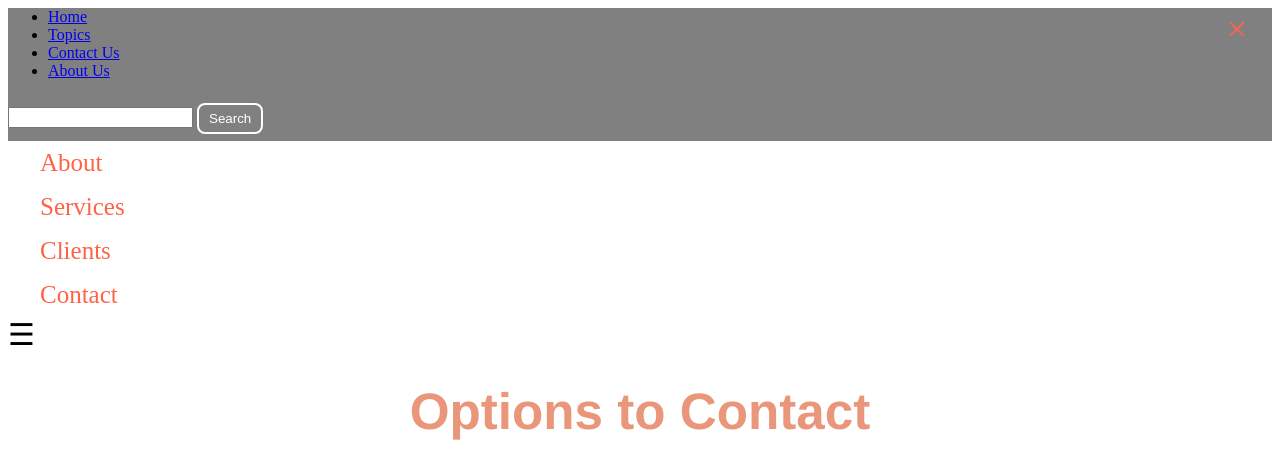
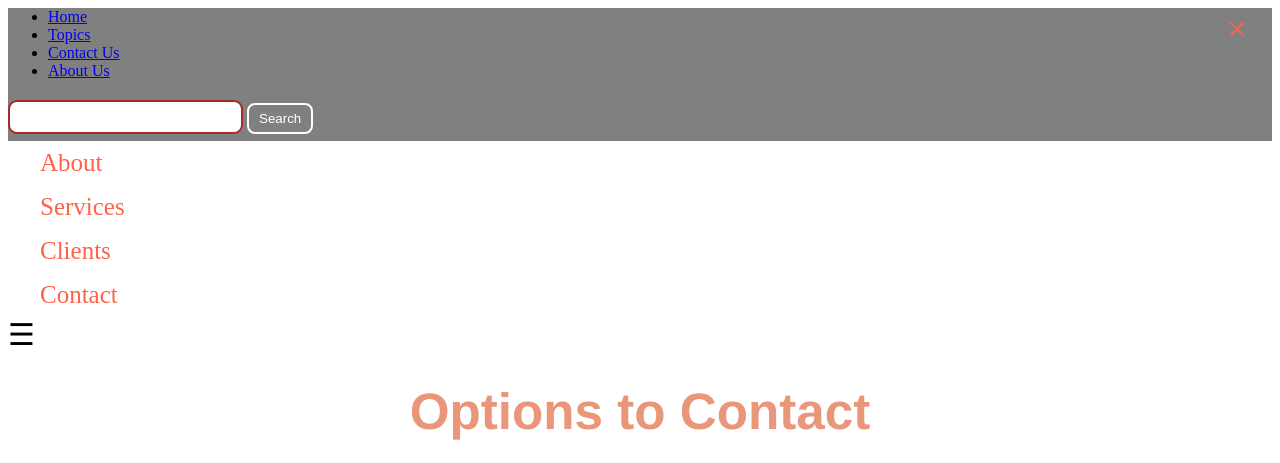
Before and after one commit to teefortech/teefortech.github.io, a Jekyll site: the page topics.html, which Jekyll copies as it is, in a window 1280 px wide. Shown: the top 463 px of the page. Built offline with Jekyll 4.4.1, drawn with Linux system fonts in a browser that asks for light colours; grey boxes are pictures that could not be loaded.

Commit message:
Update style.css

```diff
--- a/css/style.css
+++ b/css/style.css
@@ -42,6 +42,7 @@
   background-color: white;
   /* Add more styling for your content */
 }
+
 h1{
    color: #E9967A;
    font-size: 4vw;
@@ -57,10 +58,6 @@
 
 }
 
-</style>
-
-<!...Sidebar style...>
-<script>
    window.addEventListener("scroll", function() {
   const header = document.querySelector(".sticky-header");
   if (window.scrollY > 0) {
@@ -69,11 +66,6 @@
     header.classList.remove("scrolled");
   }
 });
-
-</script>
-
-
-<style>
 
 .sidenav {
   height: 70vh;
@@ -113,9 +105,6 @@
   .sidenav {padding-top: 5px;}
   .sidenav a {font-size: 18px;}
 }
-
-
-<!... t4t style...>
 
 #search {
     padding: 5px;
```
